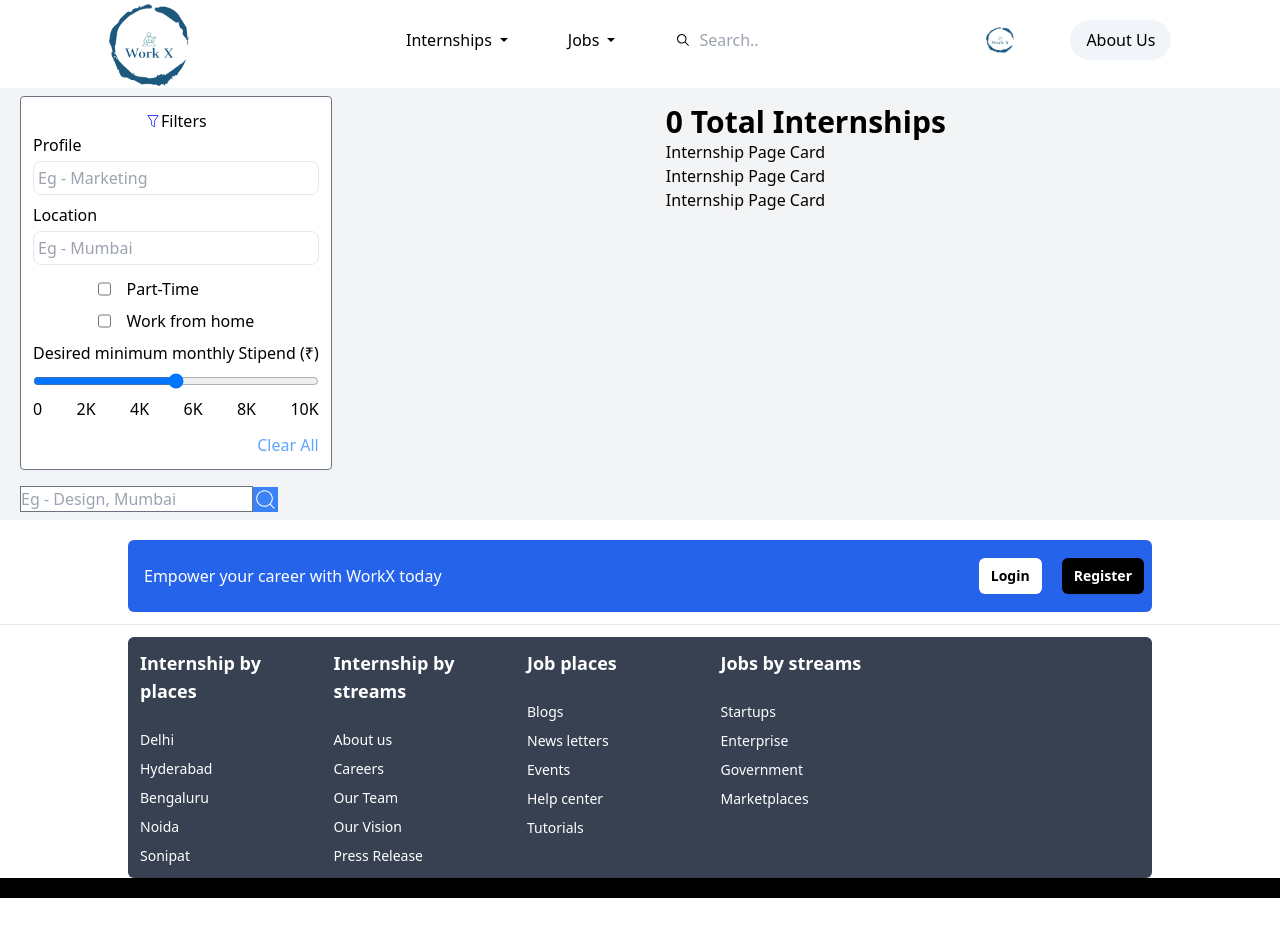
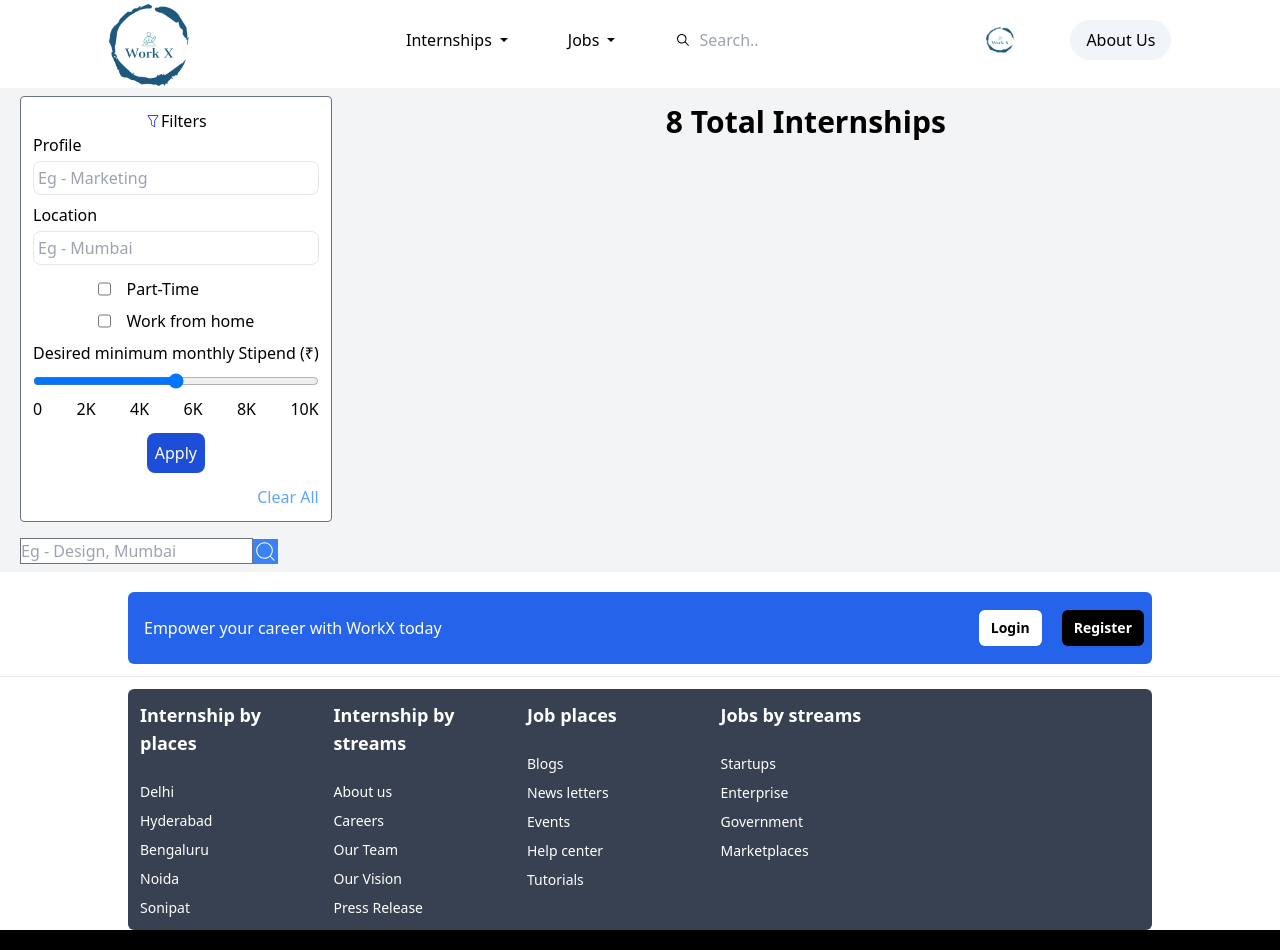
Before and after one commit to Rishav-01/WorkX, a React (Vite) app in the folder client/: page /internships in a window 1280 px wide. Before the commit the page ends 898 px from the top, so only its background shows below. Built offline with nearby package versions, Linux system fonts and the light colour scheme.

Commit message:
Merged Search and filter functionality for both small and big screens and modified constants (added type for wfh or part time)

```diff
--- a/client/src/App.jsx
+++ b/client/src/App.jsx
@@ -7,6 +7,7 @@ import RecruiterLogin from "./pages/RecruiterLogin";
 import RecruiterSignup from "./pages/RecruiterSignup";
 import User from "./pages/User";
 import Internships from "./pages/Internships";
+import Jobs from "./pages/Jobs";
 
 export default function App() {
   return (
@@ -19,6 +20,7 @@ export default function App() {
         <Route path="/recruiter-login" element={<RecruiterLogin />} />
         <Route path="/recruiter-signup" element={<RecruiterSignup />} />
         <Route path="/internships" element={<Internships />} />
+        <Route path="/jobs" element={<Jobs />} />
         <Route path="/user" element={<User />} />
       </Routes>
     </BrowserRouter>
--- a/client/src/components/internships/InternshipPageCard.jsx
+++ b/client/src/components/internships/InternshipPageCard.jsx
@@ -1,6 +1,7 @@
 import React from "react";
 
-const InternshipPageCard = () => {
+const InternshipPageCard = ({ item }) => {
+  // console.log(item);
   return <div>Internship Page Card</div>;
 };
 
--- a/client/src/constants/index.js
+++ b/client/src/constants/index.js
@@ -17,10 +17,11 @@ const internshipsData = [
   {
     title: "Actively Hiring",
     company: "Work X",
-    location: "Work from home",
+    location: "Mumbai",
     salary: "₹ 8,000 - 12,000 / month",
     duration: "3 Months",
     category: "Big brands",
+    type: "Work from home",
   },
   {
     title: "Actively hiring",
@@ -29,6 +30,7 @@ const internshipsData = [
     salary: "₹ 10,000 / month",
     duration: "3 Months",
     category: "Big brands",
+    type: "Work from home",
   },
   {
     title: "Actively hiring",
@@ -37,6 +39,7 @@ const internshipsData = [
     salary: "₹ 18,000 / month",
     duration: "6 Months",
     category: "Engineering",
+    type: "Work from home",
   },
   {
     title: "Actively hiring",
@@ -45,6 +48,7 @@ const internshipsData = [
     salary: "₹ 35,000 /month",
     duration: "3 Months",
     category: "Engineering",
+    type: "Work from home",
   },
   {
     title: "Actively hiring",
@@ -53,6 +57,7 @@ const internshipsData = [
     salary: "₹ 35,000 /month",
     duration: "3 Months",
     category: "Engineering",
+    type: "Work from home",
   },
   {
     title: "Actively hiring",
@@ -61,6 +66,7 @@ const internshipsData = [
     salary: "₹ 35,000 /month",
     duration: "3 Months",
     category: "Engineering",
+    type: "Part time",
   },
   {
     title: "Actively hiring",
@@ -69,6 +75,7 @@ const internshipsData = [
     salary: "₹ 35,000 /month",
     duration: "3 Months",
     category: "Engineering",
+    type: "Part time",
   },
   {
     title: "Actively hiring",
@@ -77,6 +84,7 @@ const internshipsData = [
     salary: "₹ 35,000 /month",
     duration: "3 Months",
     category: "Data Science",
+    type: "Work from home",
   },
 ];
 
@@ -88,6 +96,7 @@ const jobsData = [
     salary: "₹ 10 LPA",
     experienceRequired: "2 Years of experience",
     category: "Big brands",
+    type: "Part time",
   },
   {
     title: "Actively hiring",
@@ -96,6 +105,7 @@ const jobsData = [
     salary: "₹ 10 LPA",
     experienceRequired: "2 Years of experience",
     category: "Engineering",
+    type: "Part time",
   },
   {
     title: "Actively hiring",
@@ -104,6 +114,7 @@ const jobsData = [
     salary: "₹ 10 LPA",
     experienceRequired: "2 Years of experience",
     category: "Data Science",
+    type: "Part time",
   },
   {
     title: "Actively hiring",
@@ -112,6 +123,7 @@ const jobsData = [
     salary: "₹ 10 LPA",
     experienceRequired: "2 Years of experience",
     category: "Engineering",
+    type: "Part time",
   },
   {
     title: "Actively hiring",
@@ -120,6 +132,7 @@ const jobsData = [
     salary: "₹ 10 LPA",
     experienceRequired: "2 Years of experience",
     category: "MBA",
+    type: "Work from home",
   },
 ];
 
--- a/client/src/pages/Internships.jsx
+++ b/client/src/pages/Internships.jsx
@@ -1,18 +1,86 @@
-import React, { useState } from "react";
+import React, { useEffect, useRef, useState } from "react";
 import Navbar from "../components/Navbar";
 import Footer from "../components/footer/Footer";
 import { CiFilter, CiSearch } from "react-icons/ci";
 import InternshipPageCard from "../components/internships/InternshipPageCard";
 import useMediaQuery from "../hooks/useMediaQuery";
+import { internshipsData } from "../constants";
 
 const Internships = () => {
   const isAboveSmallScreens = useMediaQuery("(min-width: 768px)");
   const [isFilterDivAvailable, setisFilterDivAvailable] = useState(false);
+  const [filteredInternships, setFilteredInternships] = useState([]);
+
+  // States for the bigger screens filter options
+  const category = useRef();
+  const location = useRef();
+  const filter = useRef({
+    partTime: false,
+    workFromHome: false,
+  }); // Either WFH or part time
+
+  // States for smaller screens
+  // const categorySmall = useRef();
+  // const locationSmall = useRef();
+  // const filterSmall = useRef();
+
+  const handleFilter = (e) => {
+    const { id, checked } = e.target;
+    filter.current = {
+      ...filter.current,
+      [id]: checked,
+    };
+  };
+
+  const handleFilterSubmit = () => {
+    console.log(category.current.value, location.current.value, filter.current);
+    let wfh = false,
+      partTime = false;
+    if (filter.current.partTime) partTime = true;
+    if (filter.current.workFromHome) wfh = true;
+
+    // Filter internships on the basis of profile, location and wfh or part time
+    const internships = internshipsData.filter((item) => {
+      return (
+        category &&
+        location &&
+        item.category
+          .toLowerCase()
+          .includes(category.current.value.toLowerCase()) &&
+        item.location
+          .toLowerCase()
+          .includes(location.current.value.toLowerCase())
+      );
+    });
+    let partTimeInternships = [],
+      wfhInternships = [];
+    if (partTime) {
+      partTimeInternships = internships.filter(
+        (item) => item.type == "Part time"
+      );
+    }
+    if (wfh) {
+      wfhInternships = internships.filter(
+        (item) => item.type == "Work from home"
+      );
+    }
+
+    let totalInternships = [];
+    if (partTime && wfh)
+      totalInternships = partTimeInternships.concat(wfhInternships);
+    else if (partTime) totalInternships = partTimeInternships;
+    else if (wfh) totalInternships = wfhInternships;
+
+    setFilteredInternships(totalInternships);
+  };
+  console.log(filteredInternships);
+
   return (
     <>
       <Navbar />
       <div className="flex border-gray-500 my-2 max-w-full bg-gray-100">
-        {/* Filters section  */}
+        {/* Filters section  for bigger screens */}
+        {isAboveSmallScreens && (
           <div>
             <div className="max-w-1/6 bg-white mt-2 border-gray-500 border my-2 rounded p-3 text-wrap ml-5 flex flex-col">
               <p className="text-center flex items-center justify-center">
@@ -22,6 +90,7 @@ const Internships = () => {
               <div className="flex flex-col gap-1">
                 <p>Profile</p>
                 <input
+                  ref={category}
                   type="text"
                   className="border p-1 rounded-lg"
                   placeholder="Eg - Marketing"
@@ -30,6 +99,7 @@ const Internships = () => {
               <div className="mt-2 flex flex-col gap-1">
                 <p>Location</p>
                 <input
+                  ref={location}
                   type="text"
                   className="border p-1 rounded-lg"
                   placeholder="Eg - Mumbai"
@@ -38,12 +108,20 @@ const Internships = () => {
 
               <div className="flex mt-3 mx-auto flex-col items-start justify-center gap-2">
                 <div className="flex gap-4">
-                <input type="checkbox" id="part-time" />
-                <label htmlFor="part-time">Part-Time</label>
+                  <input
+                    onChange={handleFilter}
+                    type="checkbox"
+                    id="partTime"
+                  />
+                  <label htmlFor="partTime">Part-Time</label>
                 </div>
                 <div className="flex gap-4">
-                <input type="checkbox" id="work-from-home" />
-                <label htmlFor="work-from-home">Work from home</label>
+                  <input
+                    onChange={handleFilter}
+                    type="checkbox"
+                    id="workFromHome"
+                  />
+                  <label htmlFor="workFromHome">Work from home</label>
                 </div>
               </div>
               <div className="mt-2 flex flex-col gap-2">
@@ -58,6 +136,12 @@ const Internships = () => {
                   <p>10K</p>
                 </label>
               </div>
+              <button
+                className="mx-auto mt-3 bg-blue-700 px-2 py-2 rounded-lg text-white"
+                onClick={handleFilterSubmit}
+              >
+                Apply
+              </button>
               <p className="mt-3 cursor-pointer text-end text-blue-400">
                 Clear All
               </p>
@@ -75,21 +159,26 @@ const Internships = () => {
               />
             </div>
           </div>
+        )}
 
         {/* Internships card showcase section  */}
         <div className="flex flex-col gap-1 p-4 mx-auto">
           {/* Filter section for small devices  */}
           {!isAboveSmallScreens && (
-            <div className="flex items-center cursor-pointer relative">
+            <div className="flex items-center justify-center relative">
               <CiFilter className="text-blue-600" />
-              <p onClick={() => setisFilterDivAvailable((prev) => !prev)}>
+              <p
+                className="cursor-pointer"
+                onClick={() => setisFilterDivAvailable((prev) => !prev)}
+              >
                 Filters
               </p>
-              {!isFilterDivAvailable && (
+              {isFilterDivAvailable && (
                 <div className="max-w-1/6 absolute top-4 right-[50%] bg-white mt-2 border-gray-500 border my-2 rounded p-3 text-wrap ml-5 flex flex-col">
                   <div className="flex flex-col gap-1">
                     <p>Profile</p>
                     <input
+                      ref={category}
                       type="text"
                       className="border p-1 rounded-lg"
                       placeholder="Eg - Marketing"
@@ -98,6 +187,7 @@ const Internships = () => {
                   <div className="mt-2 flex flex-col gap-1">
                     <p>Location</p>
                     <input
+                      ref={location}
                       type="text"
                       className="border p-1 rounded-lg"
                       placeholder="Eg - Mumbai"
@@ -105,21 +195,27 @@ const Internships = () => {
                   </div>
                   <div className="flex mt-3 mx-auto flex-col items-start justify-center gap-2">
                     <div className="flex gap-4">
-                      <input type="checkbox" id="part-time-small" />
-                      <label htmlFor="part-time-small">Part-Time</label>
+                      <input
+                        onChange={handleFilter}
+                        type="checkbox"
+                        id="partTime"
+                      />
+                      <label htmlFor="partTime">Part-Time</label>
                     </div>
                     <div className="flex gap-4">
-                      <input type="checkbox" id="work-from-home-small" />
-                      <label htmlFor="work-from-home-small">
-                        Work from home
-                      </label>
+                      <input
+                        onChange={handleFilter}
+                        type="checkbox"
+                        id="workFromHome"
+                      />
+                      <label htmlFor="workFromHome">Work from home</label>
                     </div>
                   </div>
                   <div className="mt-2 flex flex-col gap-2">
                     <p>Desired minimum monthly Stipend (&#8377;)</p>
-                    <input type="range" id="stipend-range-small" />
+                    <input type="range" id="stipend-range" />
                     <label
-                      htmlFor="stipend-range-small"
+                      htmlFor="stipend-range"
                       className="flex justify-between"
                     >
                       <p>0</p>
@@ -130,6 +226,12 @@ const Internships = () => {
                       <p>10K</p>
                     </label>
                   </div>
+                  <button
+                    className="mx-auto mt-3 bg-blue-700 px-2 py-2 rounded-lg text-white"
+                    onClick={handleFilterSubmit}
+                  >
+                    Apply
+                  </button>
                   <p className="mt-3 cursor-pointer text-end text-blue-400">
                     Clear All
                   </p>
@@ -139,11 +241,13 @@ const Internships = () => {
           )}
           <div>
             <p className="text-center text-3xl font-bold">
-              0 Total Internships
+              {internshipsData.length} Total Internships
             </p>
-            <InternshipPageCard />
-            <InternshipPageCard />
-            <InternshipPageCard />
+            <div>
+              {filteredInternships.map((item, index) => (
+                <InternshipPageCard key={index} item={item} />
+              ))}
+            </div>
           </div>
         </div>
       </div>
```
Also changed, not shown: client/src/pages/Jobs.jsx (added, +7 -0 lines). Lines whose indentation alone changed are shown as unchanged.
